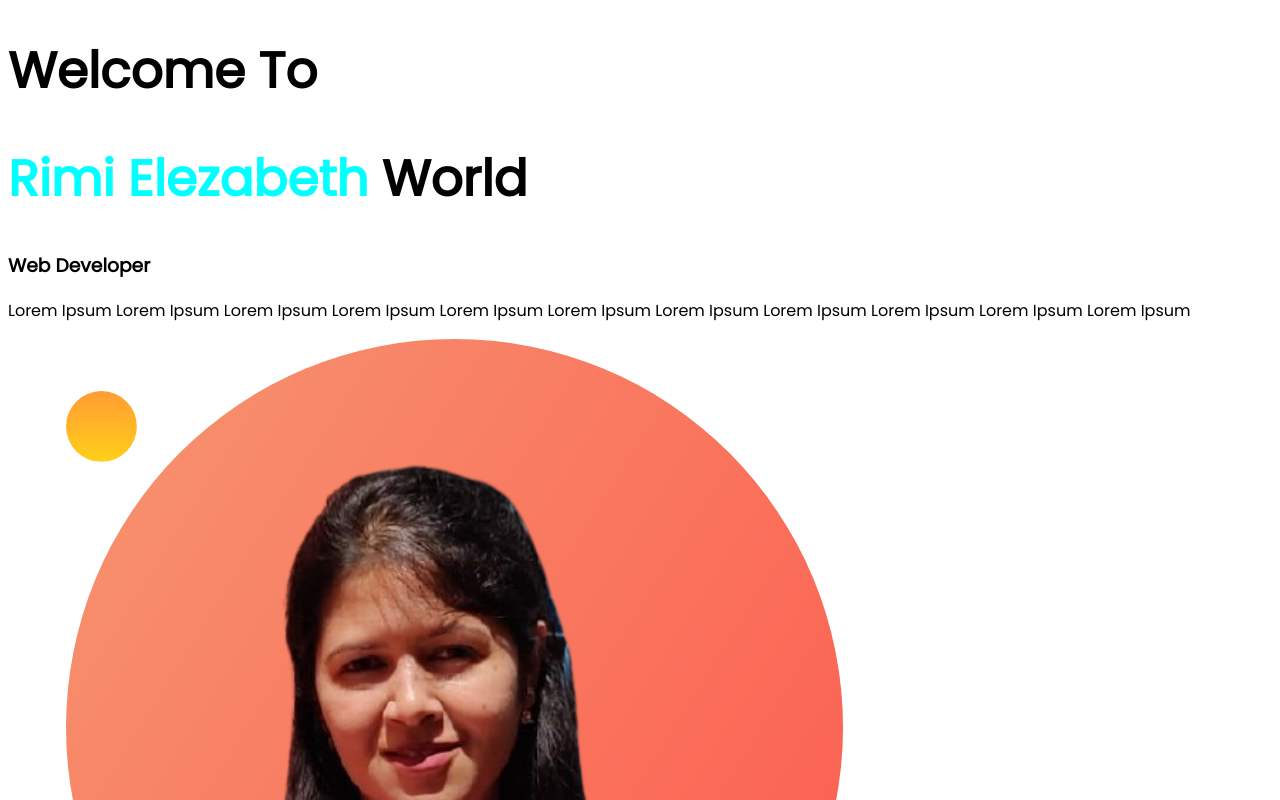
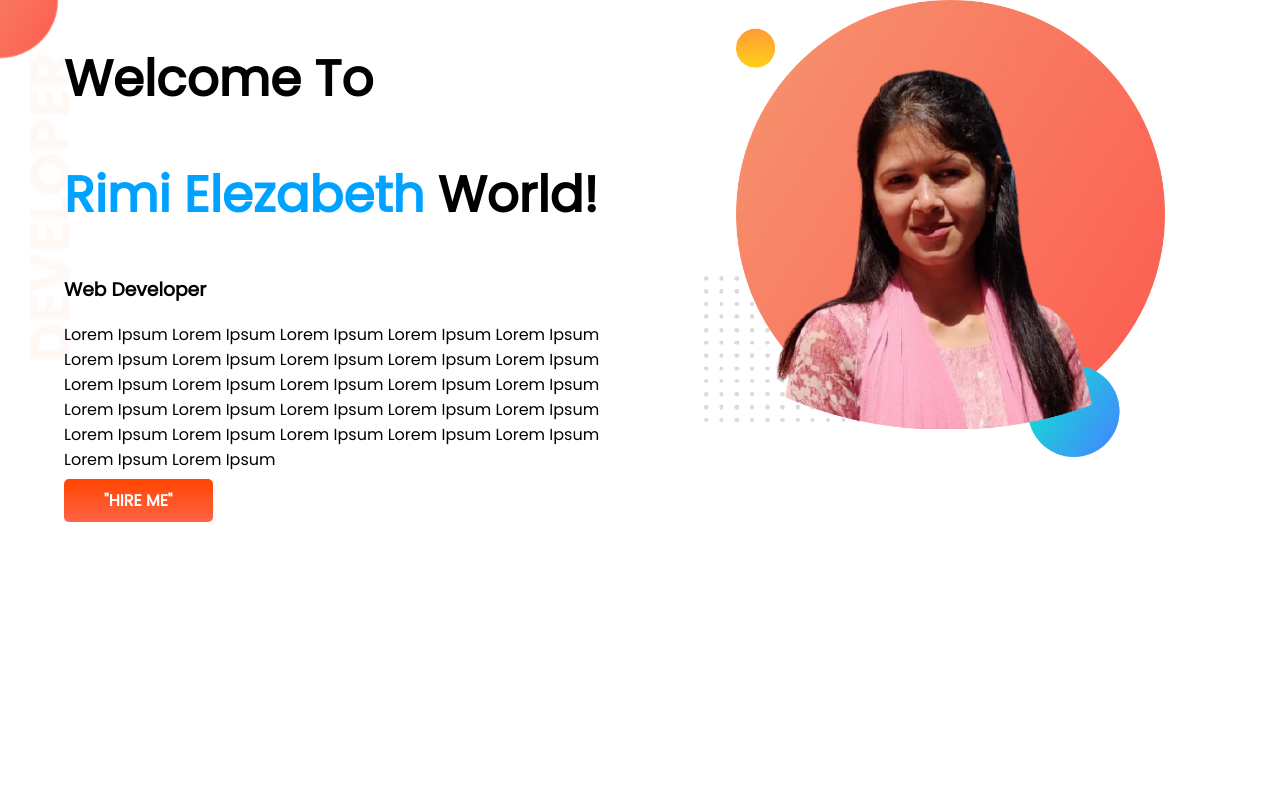
Before and after one commit to rimielezabeth180/developer-portfolio, a plain HTML site: page index.html in a window 1280 px wide. Shown: the top 800 px of the page. Drawn offline with Linux system fonts and the light colour scheme.

Commit message:
top-banner added

```diff
--- a/index.html
+++ b/index.html
@@ -13,15 +13,23 @@
 </head>
 
 <body>
-    <div>
-        <h1>Welcome To</h1>
-        <h1><span class="aqua-color">Rimi Elezabeth</span> World</h1>
-        <h3>Web Developer</h3>
-        <p>Lorem Ipsum Lorem Ipsum Lorem Ipsum Lorem Ipsum Lorem Ipsum
-            Lorem Ipsum Lorem Ipsum Lorem Ipsum Lorem Ipsum Lorem Ipsum Lorem Ipsum</p>
-    </div>
-    <div><img src="Images/Rimi-bg-Orange.png" alt="">
-    </div>
+    <section class="top-banner">
+        <div class="half-width">
+            <h1>Welcome To</h1>
+            <h1><span class="aqua-color">Rimi Elezabeth</span> World!</h1>
+            <h3>Web Developer</h3>
+            <p>Lorem Ipsum Lorem Ipsum Lorem Ipsum Lorem Ipsum Lorem Ipsum Lorem Ipsum Lorem
+                Ipsum Lorem Ipsum Lorem Ipsum Lorem Ipsum Lorem Ipsum Lorem Ipsum Lorem Ipsum
+                Lorem Ipsum Lorem Ipsum Lorem Ipsum Lorem Ipsum Lorem Ipsum Lorem Ipsum Lorem
+                Ipsum Lorem Ipsum Lorem Ipsum Lorem Ipsum Lorem Ipsum Lorem Ipsum Lorem Ipsum
+                Lorem Ipsum</p>
+            <a class="link-button" target="_blank"
+                href="https://www.linkedin.com/in/rimi-elezabeth-corraya-6001922a/">"HIRE ME"</a>
+        </div>
+        <div class="half-width">
+            <img src="Images/Rimi-bg-Orange.png" alt="">
+        </div>
+    </section>
 </body>
 
 </html>
--- a/style.css
+++ b/style.css
@@ -1,9 +1,32 @@
 body{
     font-family: 'Poppins', sans-serif;
+    margin: 0;
 }
 h1{
     font-size: 50px;
 }
 .aqua-color{
-    color:aqua;
+    color:rgb(0, 162, 255);
 }
+section{
+    display: flex;
+}
+.half-width{
+    width: 50%;
+    padding-left: 5%;
+}
+.half-width img{
+    width: 80%;
+}
+.link-button{
+    text-decoration: none;
+    background-image: linear-gradient(orangered, tomato);
+    padding: 10px 40px;
+    color: white;
+    font-weight: 700;
+    border-radius: 5px;
+}
+.top-banner{
+    background-image: url(images/top-banner.png);
+    background-repeat: no-repeat;
+}
```
